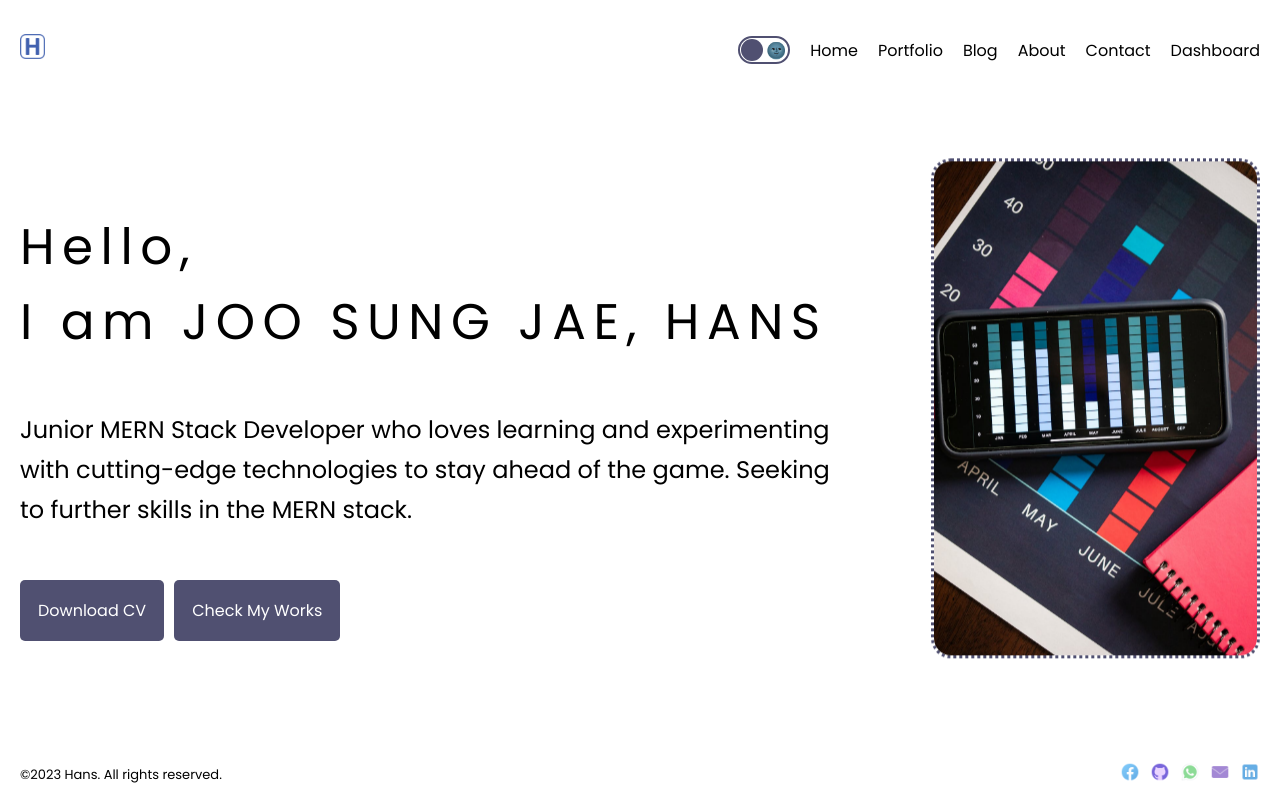
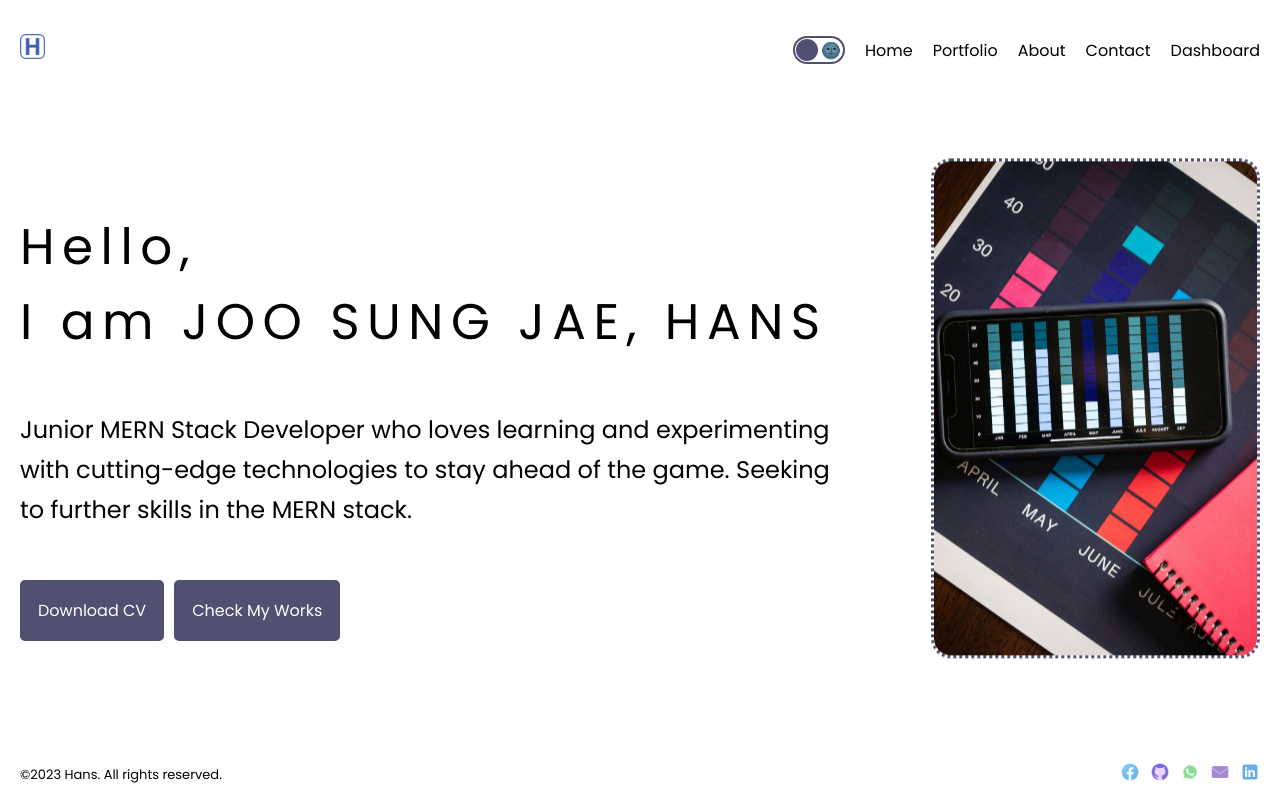
Before and after one commit to hohuns/hans-web, a Next.js app: page / in a window 1280 px wide. Built offline with nearby package versions, Linux system fonts and the light colour scheme; no server answers.

Commit message:
nav changes

```diff
--- a/src/components/Navbar/index.tsx
+++ b/src/components/Navbar/index.tsx
@@ -19,11 +19,11 @@ const Navbar = () => {
       title: "Portfolio",
       url: "/portfolio",
     },
-    {
-      id: 3,
-      title: "Blog",
-      url: "/blog",
-    },
+    // session.status === "authenticated" ? {
+    //   id: 3,
+    //   title: "Blog",
+    //   url: "/blog",
+    // } : null,
     {
       id: 4,
       title: "About",
```
